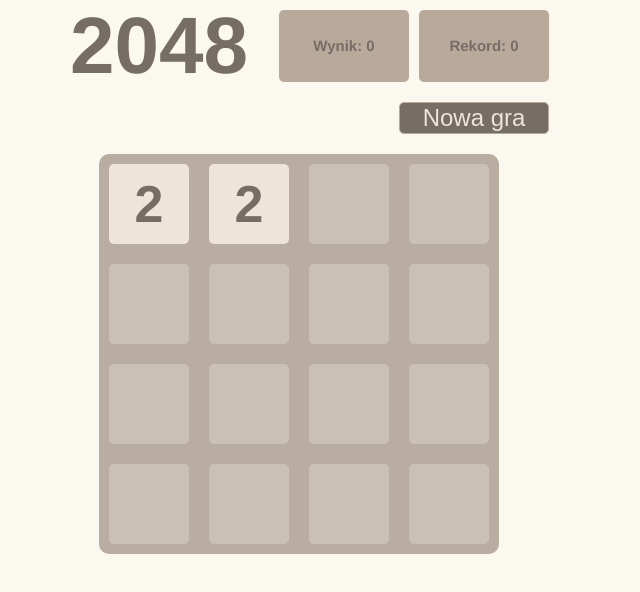
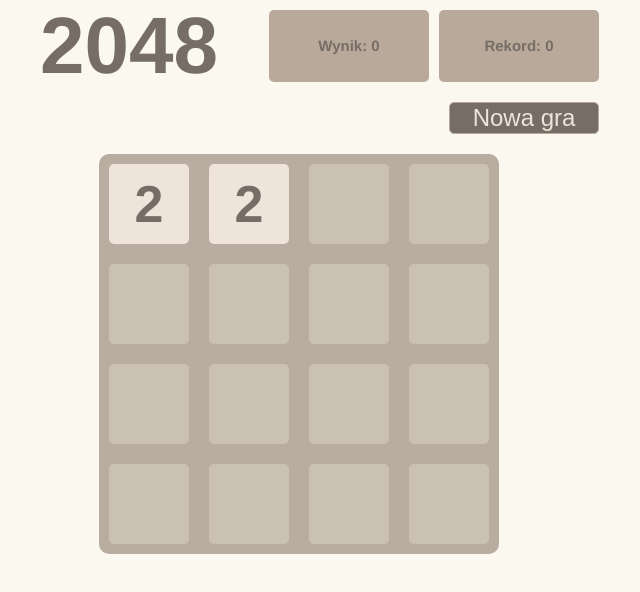
Before and after one commit to patrykk036/2048-Game, a plain HTML site: page index.html in a window 1280 px wide. Shown: the whole page, without its empty margins (341-981 px from the left). Drawn offline with nearby package versions, Linux system fonts and the light colour scheme.

Commit message:
Add files via upload

```diff
--- a/style.css
+++ b/style.css
@@ -15,7 +15,7 @@ main{
 .info-container{
     display: flex;
     flex-direction: row;
-    width: 500px;
+    width: 600px;
     margin-left: auto;
     margin-right: auto;
 }
@@ -38,7 +38,7 @@ main{
     margin: 10px;
 	margin-right: 0;
     border-radius: 5px;
-    width: 100px;
+    width: 130px;
     line-height: 42px;
     font-size: 15px;
 }
@@ -50,7 +50,7 @@ main{
     margin: 10px;
 	margin-right: 0;
     border-radius: 5px;
-    width: 100px;
+    width: 130px;
     line-height: 42px;
     font-size: 15px;
 }
@@ -62,7 +62,7 @@ main{
     background-color: #766e66;
     color: #eee4da;
     width: 150px;
-    margin-left: 400px;
+    margin-left: 450px;
     margin-bottom: 20px;
     margin-top: 10px;
 }
```
